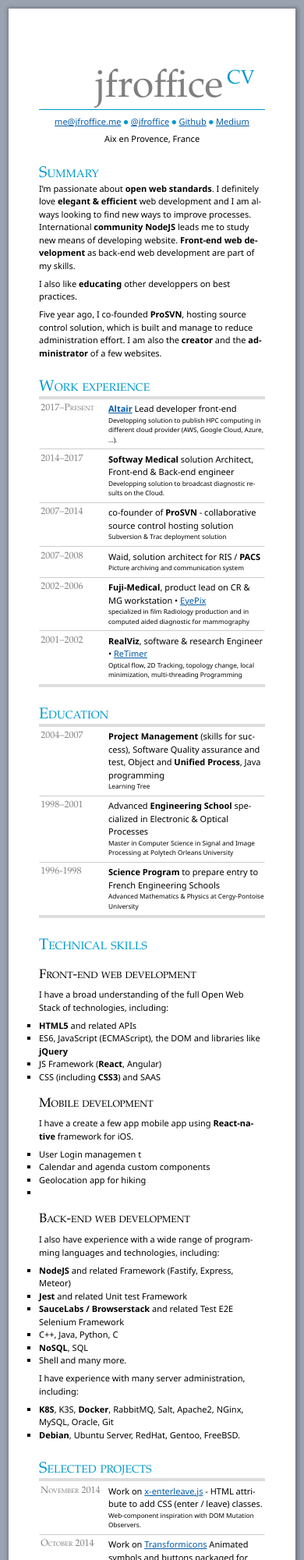
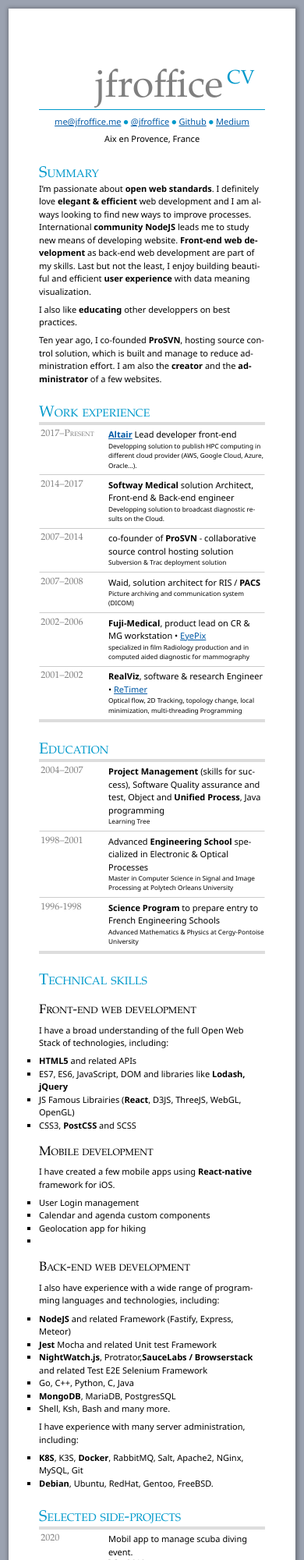
Before and after one commit to jfroffice/jfroffice.github.io, a plain HTML site: page index.html in a window 390 px wide. Shown: the top 2000 px of the page at 78% size. Drawn offline with Linux system fonts and the light colour scheme.

Commit message:
Update resume skills

```diff
--- a/index.html
+++ b/index.html
@@ -228,7 +228,9 @@
         always looking to find new ways to improve processes. International
         <strong>community NodeJS</strong> leads me to study new means of
         developing website. <strong>Front-end web development</strong> as
-        back-end web development are part of my skills.
+        back-end web development are part of my skills. Last but not the least,
+        I enjoy building beautiful and efficient <strong>user experience</strong>
+        with data meaning visualization.
       </p>
 
       <p>
@@ -236,7 +238,7 @@
         practices.
       </p>
       <p>
-        Five year ago, I co-founded <strong>ProSVN</strong>, hosting source
+        Ten year ago, I co-founded <strong>ProSVN</strong>, hosting source
         control solution, which is built and manage to reduce administration
         effort. I am also the <strong>creator</strong> and the
         <strong>administrator</strong> of a few websites.
@@ -255,7 +257,7 @@
           </p>
           <p class="note">
             Developping solution to publish HPC computing in different cloud
-            provider (AWS, Google Cloud, Azure, ...).
+            provider (AWS, Google Cloud, Azure, Oracle...).
           </p>
         </li>
         <li>
@@ -279,7 +281,7 @@
         <li>
           <p class="date">2007–2008</p>
           <p>Waid, solution architect for RIS / <strong>PACS</strong></p>
-          <p class="note">Picture archiving and communication system</p>
+          <p class="note">Picture archiving and communication system (DICOM)</p>
         </li>
         <li>
           <p class="date">2002–2006</p>
@@ -354,28 +356,27 @@
       <ul>
         <li><strong>HTML5</strong> and related APIs</li>
         <li>
-          ES6, JavaScript (ECMAScript), the DOM and libraries like
-          <strong>jQuery</strong>
+          ES7, ES6, JavaScript, DOM and libraries like
+          <strong>Lodash, jQuery</strong>
         </li>
         <li>
-          JS Framework (<strong>React</strong>, Angular)
+          JS Famous Librairies (<strong>React</strong>, D3JS, ThreeJS, WebGL, OpenGL)
         </li>
-        <li>CSS (including <strong>CSS3</strong>) and SAAS</li>
+        <li>CSS3, <strong>PostCSS</strong> and SCSS</li>
       </ul>
       <h2>Mobile development</h2>
       <p>
-        I have a create a few app mobile app using
+        I have created a few mobile apps using
         <strong>React-native</strong> framework for iOS.
       </p>
       <ul>
-        <li>User Login managemen t</li>
+        <li>User Login management</li>
         <li>
           Calendar and agenda custom components
         </li>
         <li>
           Geolocation app for hiking
         </li>
-
         <li></li>
       </ul>
       <h2>Back-end web development</h2>
@@ -388,29 +389,45 @@
           <strong>NodeJS</strong> and related Framework (Fastify, Express,
           Meteor)
         </li>
-        <li><strong>Jest</strong> and related Unit test Framework</li>
+        <li><strong>Jest</strong> Mocha and related Unit test Framework</li>
         <li>
-          <strong>SauceLabs / Browserstack</strong> and related Test E2E
-          Selenium Framework
+            <strong>NightWatch.js</strong>, Protrator,<strong>SauceLabs / Browserstack</strong> and related Test E2E Selenium Framework
         </li>
-        <li>C++, Java, Python, C</li>
-        <li><strong>NoSQL</strong>, SQL</li>
-        <li>Shell and many more.</li>
+        <li>Go, C++, Python, C, Java</li>
+        <li><strong>MongoDB</strong>, MariaDB, PostgresSQL</li>
+        <li>Shell, Ksh, Bash and many more.</li>
       </ul>
       <p>I have experience with many server administration, including:</p>
       <ul>
         <li>
           <strong>K8S</strong>, K3S, <strong>Docker</strong>, RabbitMQ, Salt,
-          Apache2, NGinx, MySQL, Oracle, Git
+          Apache2, NGinx, MySQL, Git
         </li>
         <li>
-          <strong>Debian</strong>, Ubuntu Server, RedHat, Gentoo, FreeBSD.
+          <strong>Debian</strong>, Ubuntu, RedHat, Gentoo, FreeBSD.
         </li>
       </ul>
     </section>
     <section id="demos">
-      <h1>Selected projects</h1>
+      <h1>Selected side-projects</h1>
       <ol class="timeline">
+        <li>
+            <p class="date">2020</p>
+            <p>
+            Mobil app to manage scuba diving event.
+            </p>
+            <p class="date">Mid 2018</p>
+            <p>
+            Tool to analyze Github projects trends and detect new emerging technologies.
+            </p>
+            <p class="date">Till 2014</p>
+            <p>
+            Work on Scuba Diving Database and tool to handle event, equipment, ...
+            </p>
+            <p class="note">
+            Web-component inspiration with DOM Mutation Observers.
+            </p>
+        </li>
         <li>
             <p class="date">November 2014</p>
             <p>
@@ -468,7 +485,7 @@
             <p class="note">add support to FreeBSD community.</p>
         </li>
         <li>
-          <p class="date">Dev 2011</p>
+            <p class="date">Dec 2011</p>
             <p>
             Translate
             <a href="https://github.com/jfroffice/idiomatic.js">Idiomatic.js</a>
@@ -509,7 +526,7 @@
         <h1>Professional interests</h1>
         <p>
         front-end web development, responsive design, web usability &amp;
-        accessibility, graphic design API design, technical writing, back-end
+        accessibility, graphic design, user interface design, API design, technical writing, back-end
         web development, source control
         </p>
     </section>
@@ -517,11 +534,10 @@
         <h1>Hobbies</h1>
         <ul>
             <li>
-          I used to practice the piano solo and in a group.
+                I used to practice piano solo and in a jazz band.
             </li>
             <li>
-          Scuba diving, I have been part of an association for 10 years since
-          teach the basics of diving.
+                Scuba diving, I have been part of an association for 10 years and also dive master.
             </li>
             <li>
                 Drawing, Sketching and painting.
```
Lines whose indentation alone changed are shown as unchanged.
